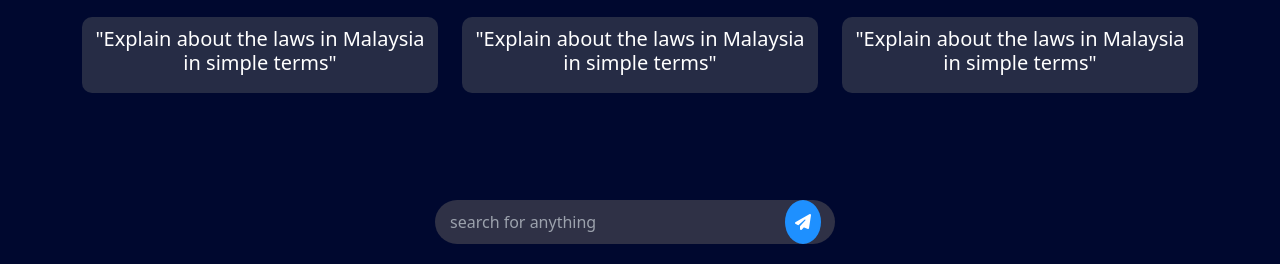
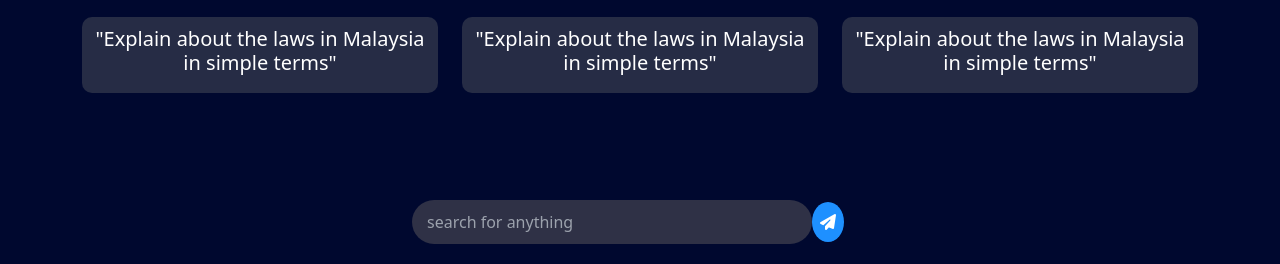
Before and after one commit to raakesh1415/hackathon-gaianet, a PHP site: page /ask/chatbot.php in a window 1280 px wide. Shown: the part 536-800 px from the top of the page. Run offline with PHP 8.4, Linux system fonts and the light colour scheme; some libraries are stand-ins or nearby versions.

Commit message:
Update chatbot.php

```diff
--- a/chatbot.php
+++ b/chatbot.php
@@ -76,12 +76,15 @@
     }
 
     .conversation-container {
+      max-height: 500px; /* Set the maximum height */
+      overflow-y: auto;
       max-width: 1000px;
       width: 100%;
       margin: 20px auto;
       margin-top: -50px;
       display: flex;
       flex-direction: column;
+      scroll-snap-type: y mandatory;
     }
 
     .question-box,
@@ -102,11 +105,13 @@
       margin-left: auto;
       background-color: #1E90FF;
       color: white;
+      scroll-snap-align: end;
     }
 
     .answer-box {
       align-self: flex-start;
       margin-right: auto;
+      scroll-snap-align: end;
     }
 
     .question-box p,
@@ -165,8 +170,8 @@
     .search-btn {
       background-color: #1E90FF;
       border: none;
-      padding: 10px;
-      margin-left: -50px;
+      padding: 8px;
+      /* margin-left: -50px; */
       border-radius: 50%;
       cursor: pointer;
     }
@@ -205,6 +210,7 @@
       </div>
     </div>
 
+    <div class="Temporary" id="Temp">
     <div class="row">
       <!-- Logo Section -->
       <div class="col-12 d-flex justify-content-center">
@@ -213,7 +219,6 @@
         </div>
       </div>
     </div>
-    <div class="Temporary" id="Temp">
       <!-- Registration Form Section -->
       <div class="row d-flex justify-content-center">
         <div class="col-4 text-center ex raised">
```
